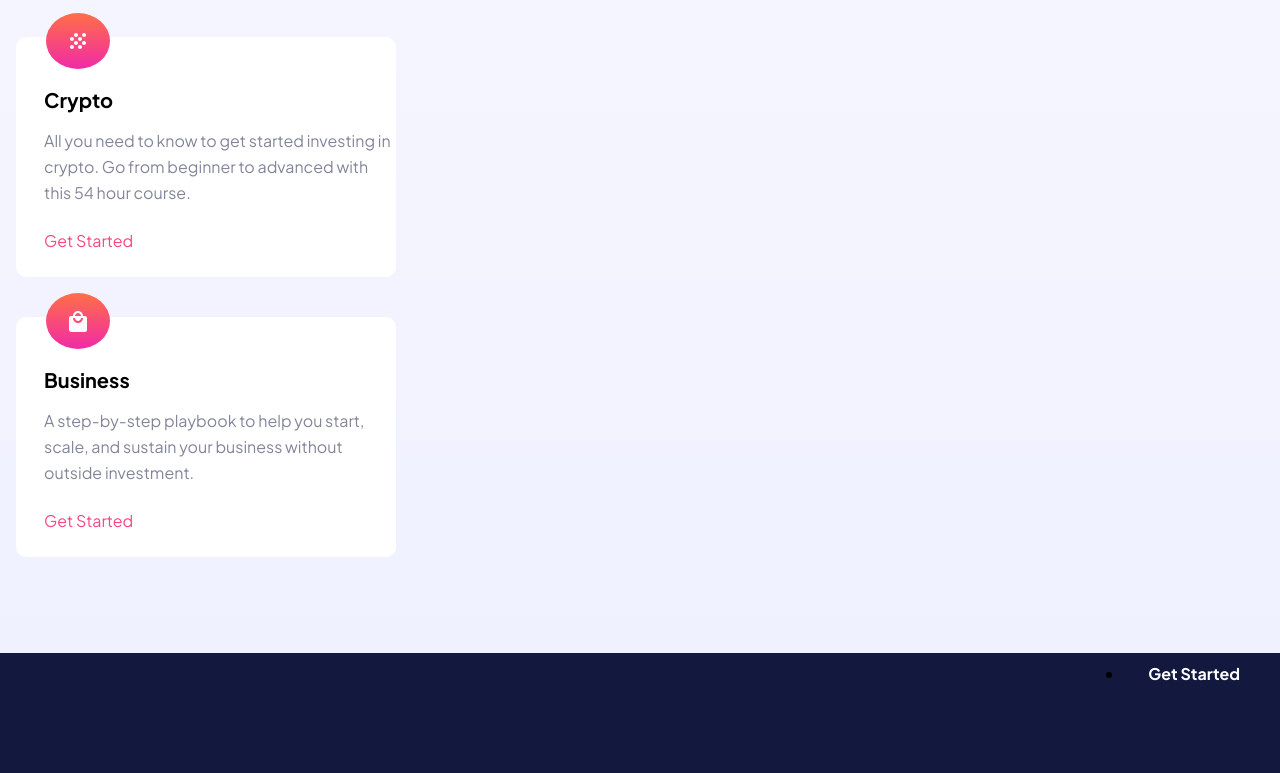
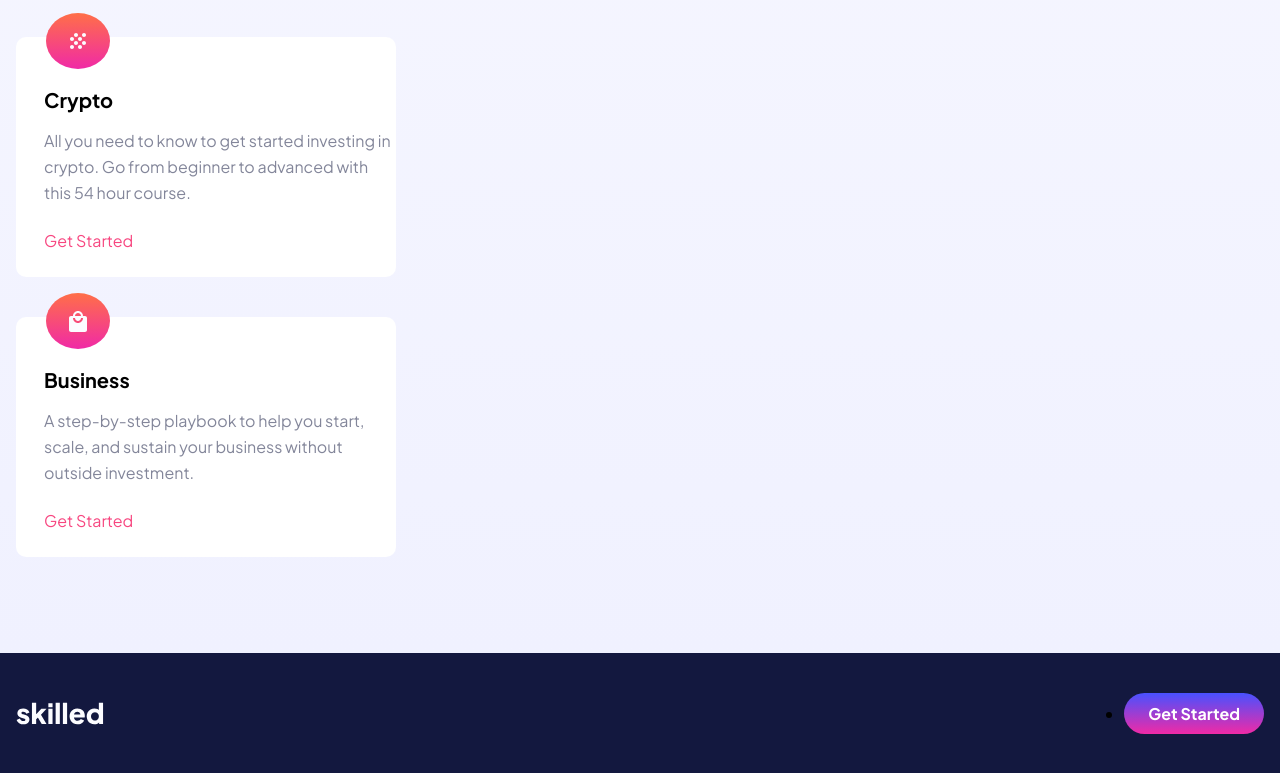
Before and after one commit to Nightblockchain30/Elearning_landing_responsive, a website built with Vite: page index.html in a window 1280 px wide. Shown: the part 1770-2543 px from the top of the page. Built offline with nearby package versions, Linux system fonts and the light colour scheme.

Commit message:
On main -> Finished Mobile Version v1.0

```diff
--- a/index.html
+++ b/index.html
@@ -33,7 +33,7 @@
     <main class="main">
       <div class="main__container">
         <div class="main__container__hero">
-          <h1 class="main__h1">Maximize skill,minimize budget</h1>
+          <h1 class="main__h1">Maximize skill, minimize budget</h1>
             <p class="main__p">Our modern courses across a range of in-demand skills will give you the knowledge you need to live the life you want.</p>
             <p class="main__p2">
               <a href="#" class="main__p2-button">Get Started<a>
@@ -124,7 +124,7 @@
 
       <div class="container">
 
-        <img class="footer__img" src="img/logo.svg" alt="logo elearing landig page">
+        <img class="footer__img" src="img/white_logo.svg" alt="logo elearing landig page">
 
         <nav>
           <ul class="footer__list">
--- a/sass/abstracts/_mixins.scss
+++ b/sass/abstracts/_mixins.scss
@@ -45,3 +45,9 @@
   background-image: $gradient-pink-orange;
   background-color: none;
 }
+
+@mixin button-pink-blue(){
+  @include button(none,white);
+  background-image: $gradient-pink-blue;
+  background-color: none;
+}
--- a/sass/layout/_footer.scss
+++ b/sass/layout/_footer.scss
@@ -2,12 +2,17 @@
     .container{
         display: flex;
         justify-content: space-between;
+        align-items: center;
         background-color: $black;
         height: 120px;
         width: 100%;
         z-index: -1;
         .footer__img{
-            z-index: 2;
+            display: inline-block;
+            font-size: 20px;
+        }
+        .header__button{
+            @include button-pink-blue;
         }
     }
 }
```
Also changed, not shown: css/style.css, img/white_logo.svg (added), 1 other file.
